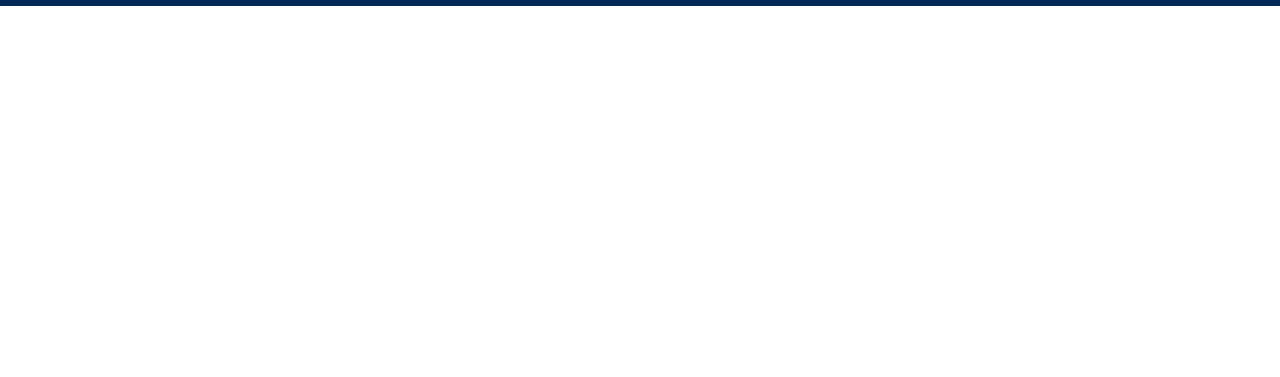
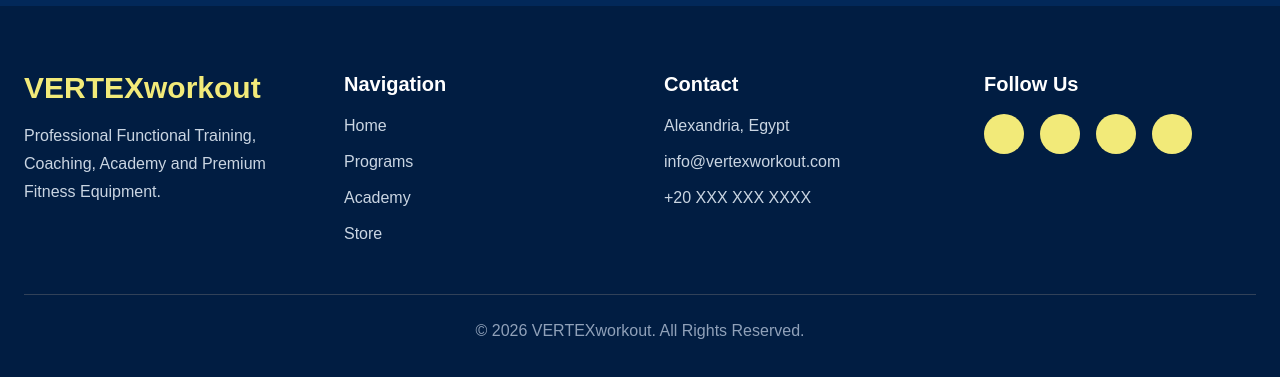
Before and after one commit to YonisMo/VERTEXworkout, a Next.js app in the folder apps/web/: page / in a window 1280 px wide. Shown: the part 3682-4059 px from the top of the page. Before the commit the page ends 3688 px from the top, so only its background shows below. Built offline with nearby package versions, Linux system fonts and the light colour scheme.

Commit message:
Complete Landing Page V1 with Footer

```diff
--- a/apps/web/src/app/page.tsx
+++ b/apps/web/src/app/page.tsx
@@ -1,4 +1,4 @@
-import Navbar from "@/components/layout/Navbar";
+import { Navbar, Footer } from "@/components/layout";
 
 import Hero from "@/components/sections/Hero";
 import Statistics from "@/components/sections/Statistics";
@@ -24,6 +24,8 @@
         <Testimonials />
         <CTA />
       </main>
+
+      <Footer />
     </>
   );
 }
--- /dev/null
+++ b/apps/web/src/components/layout/Footer.tsx
@@ -0,0 +1,67 @@
+export default function Footer() {
+  return (
+    <footer className="bg-[#011d42] text-white">
+      <div className="mx-auto max-w-7xl px-6 py-16">
+
+        <div className="grid gap-12 md:grid-cols-4">
+
+          <div>
+            <h2 className="mb-4 text-3xl font-bold text-[#F2EA79]">
+              VERTEXworkout
+            </h2>
+
+            <p className="leading-7 text-slate-300">
+              Professional Functional Training,
+              Coaching, Academy and Premium
+              Fitness Equipment.
+            </p>
+          </div>
+
+          <div>
+            <h3 className="mb-4 text-xl font-semibold">
+              Navigation
+            </h3>
+
+            <ul className="space-y-3 text-slate-300">
+              <li>Home</li>
+              <li>Programs</li>
+              <li>Academy</li>
+              <li>Store</li>
+            </ul>
+          </div>
+
+          <div>
+            <h3 className="mb-4 text-xl font-semibold">
+              Contact
+            </h3>
+
+            <ul className="space-y-3 text-slate-300">
+              <li>Alexandria, Egypt</li>
+              <li>info@vertexworkout.com</li>
+              <li>+20 XXX XXX XXXX</li>
+            </ul>
+          </div>
+
+          <div>
+            <h3 className="mb-4 text-xl font-semibold">
+              Follow Us
+            </h3>
+
+            <div className="flex gap-4">
+              <div className="h-10 w-10 rounded-full bg-[#F2EA79]" />
+              <div className="h-10 w-10 rounded-full bg-[#F2EA79]" />
+              <div className="h-10 w-10 rounded-full bg-[#F2EA79]" />
+              <div className="h-10 w-10 rounded-full bg-[#F2EA79]" />
+            </div>
+          </div>
+
+        </div>
+
+        <div className="mt-12 border-t border-slate-700 pt-6 text-center text-slate-400">
+          © 2026 VERTEXworkout. All Rights Reserved.
+        </div>
+
+      </div>
+    </footer>
+  );
+}
--- /dev/null
+++ b/apps/web/src/components/layout/index.ts
@@ -0,0 +1,2 @@
+export { default as Navbar } from "./Navbar";
+export { default as Footer } from "./Footer";
```
